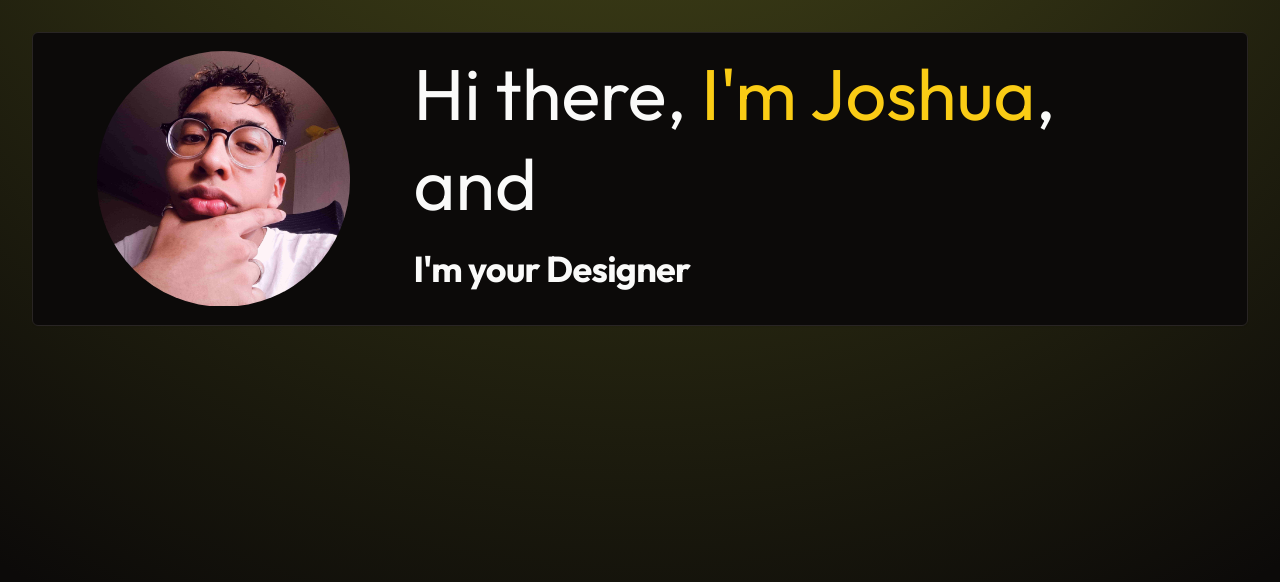
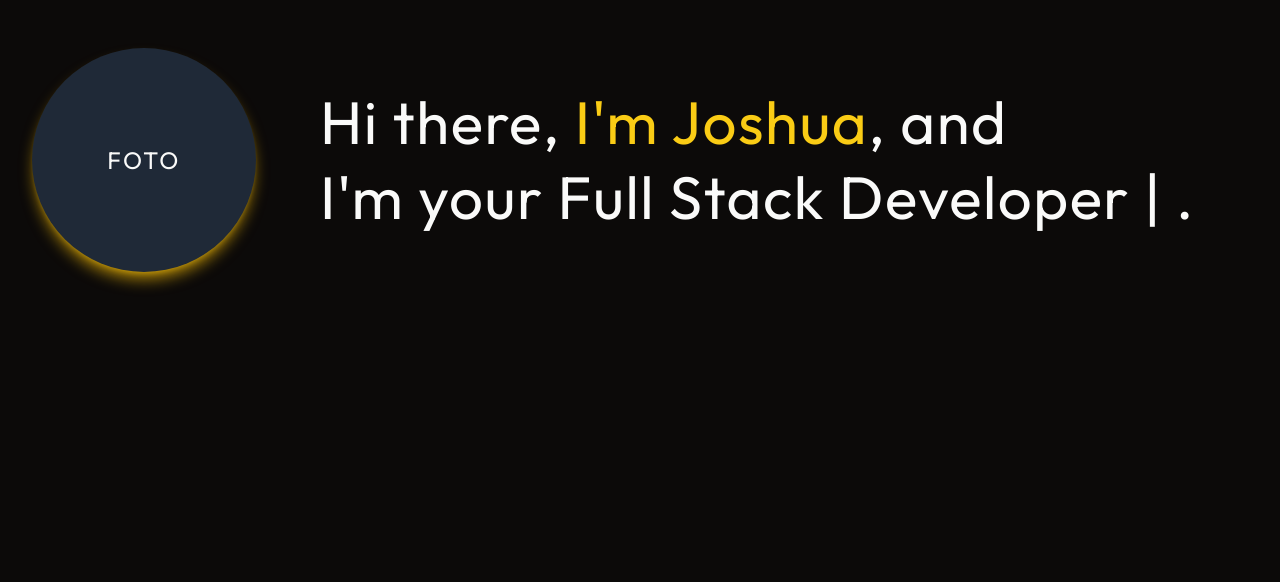
Before and after one commit to ElJoshua08/portfolio, a Next.js app: page / in a window 1280 px wide. Shown: the top 582 px of the page. Built offline with nearby package versions, Linux system fonts and the light colour scheme.

Commit message:
Some changes

```diff
--- a/src/app/layout.tsx
+++ b/src/app/layout.tsx
@@ -26,7 +26,7 @@ export default function RootLayout({
           defaultTheme="dark"
           enableSystem
         >
-          <div className="absolute bottom-0 left-0 right-0 -top-[600px] bg-[radial-gradient(circle_1200px_at_50%_150px,#4E501B,transparent)] -z-10"></div>
+          {/* <div className="absolute bottom-0 left-0 right-0 -top-[600px] bg-[radial-gradient(circle_1200px_at_50%_150px,#4E501B,transparent)] -z-10"></div> */}
           {children}
         </ThemeProvider>
       </body>
--- a/src/components/hero.tsx
+++ b/src/components/hero.tsx
@@ -1,35 +1,50 @@
-import Image from 'next/image';
-import { Card } from './ui/card';
-import { TextSwap } from './ui/text-swap';
+import { TypingTextSwap } from './ui/typing-text-swap';
 
 export const Hero = () => {
   const texts = [
+    "I'm your Full Stack Developer | .",
     "I'm your Web Developer",
     "I'm your Designer",
-    "I'm your Full Stack Developer",
     "I'm your Creative Thinker",
     "I'm your Problem Solver",
     "I'm your Agile Partner",
   ];
 
   return (
-    <Card className="w-full flex flex-row items-center justify-start gap-x-16 backdrop-blur-xl border shadow-sm py-4 px-16 rounded-md">
-      <div className="rounded-full overflow-hidden size-64 object-contain">
-        <Image
+    <header className="w-full flex flex-row items-center justify-center gap-x-16 py-4 rounded-md bg-transparent">
+      <div className="rounded-full overflow-hidden size-56 object-contain shrink-0 bg-gray-800 shadow-lg shadow-yellow-500/70 flex items-center justify-center">
+        <h1 className="text-2xl tracking-widest">FOTO</h1>
+        {/* <Image
           src="/hero.jpg"
           alt="hero"
           width={300}
           height={300}
           className="object-cover"
-        />
+        /> */}
       </div>
-      <h1 className="text-7xl text-foreground leading-tight">
-        Hi there, <span className="text-primary">I&apos;m Joshua</span>, and{' '}
-        <TextSwap
-          texts={texts}
-          duration={3000}
-        />
+      <h1
+        className="text-6xl text-foreground leading-tight tracking-wide inline-flex flex-col items-start"
+        style={{
+          width:
+            texts.reduce(
+              (acc, text) => (text.length > acc ? text.length : acc),
+              0
+            ) *
+              0.8 +
+            'ch',
+        }}
+      >
+        <span>
+          Hi there, <span className="text-primary">I&apos;m Joshua</span>, and{' '}
+          <br />
+        </span>
+        <span>
+          <TypingTextSwap
+            texts={texts}
+            duration={3000}
+          />
+        </span>
       </h1>
-    </Card>
+    </header>
   );
 };
--- a/src/components/ui/text-swap.tsx
+++ /dev/null
@@ -1,27 +0,0 @@
-'use client';
-
-import { useEffect, useState } from 'react';
-import TypingAnimation from './typing-animation';
-
-interface TextSwapProps extends React.HTMLAttributes<HTMLSpanElement> {
-  texts: string[];
-  duration: number;
-}
-
-export const TextSwap = ({ texts, duration, ...props }: TextSwapProps) => {
-  const [index, setIndex] = useState(0);
-
-  useEffect(() => {
-    const interval = setInterval(() => {
-      setIndex((prevIndex) => (prevIndex + 1) % texts.length);
-    }, duration);
-
-    return () => clearInterval(interval);
-  }, [texts, duration]);
-
-  return (
-    <span {...props}>
-      <TypingAnimation>{texts[index]}</TypingAnimation>
-    </span>
-  );
-};
--- a/src/components/ui/typing-animation.tsx
+++ /dev/null
@@ -1,90 +0,0 @@
-"use client";
-
-import { cn } from "@/lib/utils";
-import { motion, MotionProps } from "motion/react";
-import { useEffect, useRef, useState } from "react";
-
-interface TypingAnimationProps extends MotionProps {
-  children: string;
-  className?: string;
-  duration?: number;
-  delay?: number;
-  as?: React.ElementType;
-  startOnView?: boolean;
-}
-
-export default function TypingAnimation({
-  children,
-  className,
-  duration = 100,
-  delay = 0,
-  as: Component = "div",
-  startOnView = false,
-  ...props
-}: TypingAnimationProps) {
-  const MotionComponent = motion.create(Component, {
-    forwardMotionProps: true,
-  });
-
-  const [displayedText, setDisplayedText] = useState<string>("");
-  const [started, setStarted] = useState(false);
-  const elementRef = useRef<HTMLElement | null>(null);
-
-  useEffect(() => {
-    if (!startOnView) {
-      const startTimeout = setTimeout(() => {
-        setStarted(true);
-      }, delay);
-      return () => clearTimeout(startTimeout);
-    }
-
-    const observer = new IntersectionObserver(
-      ([entry]) => {
-        if (entry.isIntersecting) {
-          setTimeout(() => {
-            setStarted(true);
-          }, delay);
-          observer.disconnect();
-        }
-      },
-      { threshold: 0.1 },
-    );
-
-    if (elementRef.current) {
-      observer.observe(elementRef.current);
-    }
-
-    return () => observer.disconnect();
-  }, [delay, startOnView]);
-
-  useEffect(() => {
-    if (!started) return;
-
-    let i = 0;
-    const typingEffect = setInterval(() => {
-      if (i < children.length) {
-        setDisplayedText(children.substring(0, i + 1));
-        i++;
-      } else {
-        clearInterval(typingEffect);
-      }
-    }, duration);
-
-    return () => {
-      clearInterval(typingEffect);
-    };
-  }, [children, duration, started]);
-
-  return (
-    <MotionComponent
-      ref={elementRef}
-      className={cn(
-        "text-4xl font-bold leading-[5rem] tracking-[-0.02em]",
-        className,
-      )}
-      {...props}
-    >
-      {displayedText}
-    </MotionComponent>
-  );
-}
--- /dev/null
+++ b/src/components/ui/typing-text-swap.tsx
@@ -0,0 +1,33 @@
+'use client';
+
+import { useEffect, useState } from 'react';
+
+interface TypingTextSwapProps extends React.HTMLAttributes<HTMLSpanElement> {
+  texts: string[];
+  duration: number;
+  delay?: number;
+}
+
+export const TypingTextSwap = ({
+  texts,
+  duration,
+  delay = 1000,
+  ...props
+}: TypingTextSwapProps) => {
+  const [index, setIndex] = useState(0);
+  const [currentText, setCurrentText] = useState(texts[0]);
+
+  useEffect(() => {
+    const interval = setInterval(() => {
+      setIndex((prevIndex) => (prevIndex + 1) % texts.length);
+
+      setTimeout(() => {
+        setCurrentText(texts[index]);
+      }, delay);
+    }, duration);
+
+    return () => clearInterval(interval);
+  }, [texts, duration, delay, index]);
+
+  return <span {...props}>{currentText}</span>;
+};
```
